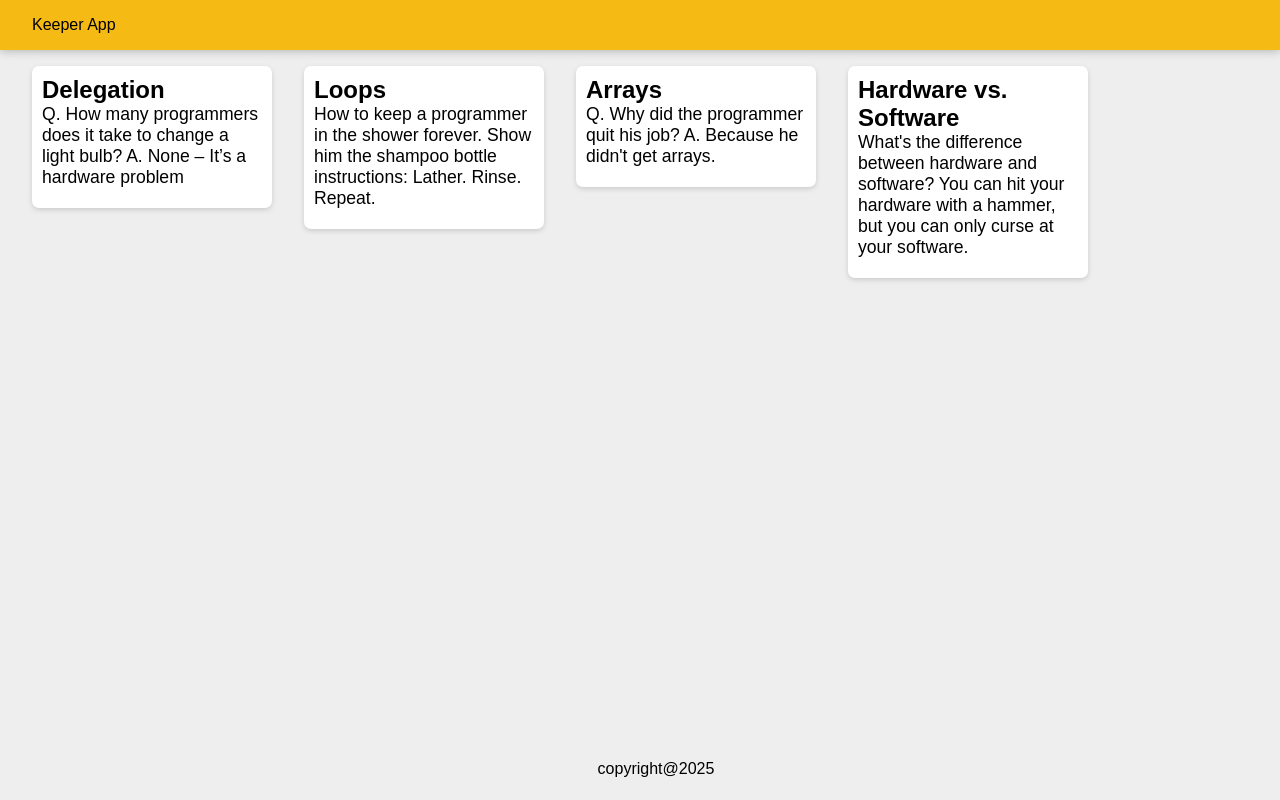
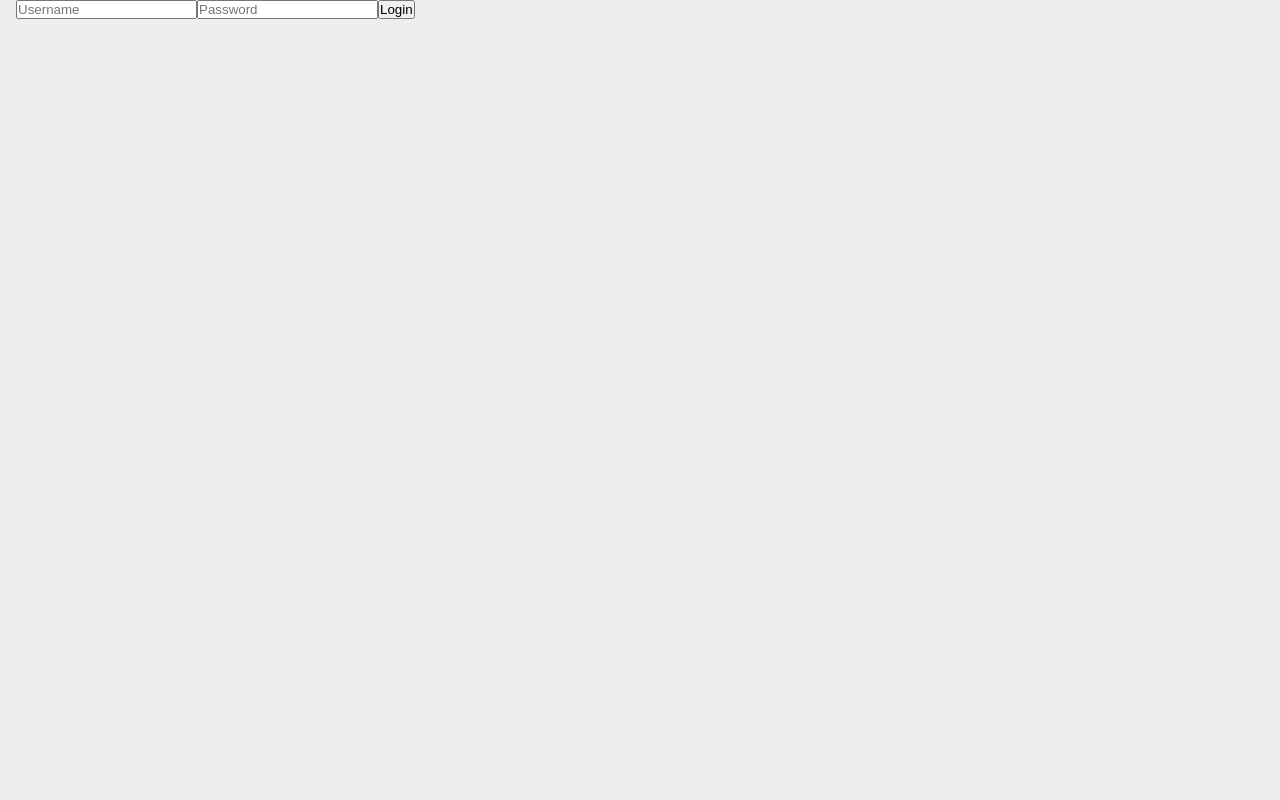
Before and after one commit to manikanta1020/reactJsdummy, a React (Vite) app: page / in a window 1280 px wide. Built offline with nearby package versions, Linux system fonts and the light colour scheme.

Commit message:
conditional rendering learned

```diff
--- a/src/App.jsx
+++ b/src/App.jsx
@@ -3,6 +3,8 @@ import "./components/keeperApp/styles.css"
 // import Profile from './components/Props/Card'
 // import EmojiApp from './components/Props/EmojiApp'
 import Keeper from './components/keeperApp/Keeper'
+import LogInForm from './components/FormApp/LogInForm'
+import Form from './components/FormApp/Form'
 // import emojipedia from './components/Props/emoji'
 
 function App() {
@@ -11,8 +13,10 @@ function App() {
   return (
     <>
       {/* <Profile /> */}
-      <Keeper />
+      {/* <Keeper /> */}
       {/* <EmojiApp /> */}
+      {/* <LogInForm /> */}
+      <Form />
 
 
     </>
--- /dev/null
+++ b/src/components/FormApp/Form.jsx
@@ -0,0 +1,14 @@
+var userIsRegistered = true;
+
+function Form() {
+    return (
+      <form className="form">
+        <input type="text" placeholder="Username" />
+        <input type="password" placeholder="Password" />
+        {!userIsRegistered  && <input type="password" placeholder="Confirm Password" />}
+        <button type="submit">{userIsRegistered ? "Login" : "Register"}</button>
+      </form>
+    );
+  }
+
+  export default Form;
--- /dev/null
+++ b/src/components/FormApp/LogInForm.jsx
@@ -0,0 +1,44 @@
+// function login(){
+//     if (true){
+//         return <h1>user Loged in</h1>
+//     }
+//     else{
+//         return <form action="">
+//         <input type="text"  placeholder="user name"/>
+//         <input type="password"  placeholder="password"/>
+//         <button>login</button>
+//     </form>
+//     }
+// }
+
+const logindetails = false;
+
+function Input(props){
+    return (
+        <input type={props.type} placeholder={props.placeholder} />
+    )
+}
+function Form(){
+    return(
+        <>
+            <form action="">
+                <Input type="text" placeholder="username"/>
+                <Input type="password" placeholder="password"/>
+                <button>login</button>
+
+            </form>
+        </>
+    )
+}
+function LogInForm(){
+    return(
+        <div>
+            {logindetails ? <h1>user Loged in</h1> : <Form />}
+            {/* {login()} */}
+
+
+        </div>
+    )
+}
+
+export default LogInForm;
--- a/src/components/keeperApp/Keeper.jsx
+++ b/src/components/keeperApp/Keeper.jsx
@@ -13,12 +13,12 @@ function Keeper(){
     return(
         <div>
             <header>Keeper App</header>
-            {notes.map(note => {
-                return (
+            {notes.map(note =>
+
                     <Notes key={note.title}
                             title={note.title}
                             content={note.content}
-                            />)}
+                            />
                 )
             }
 
```
